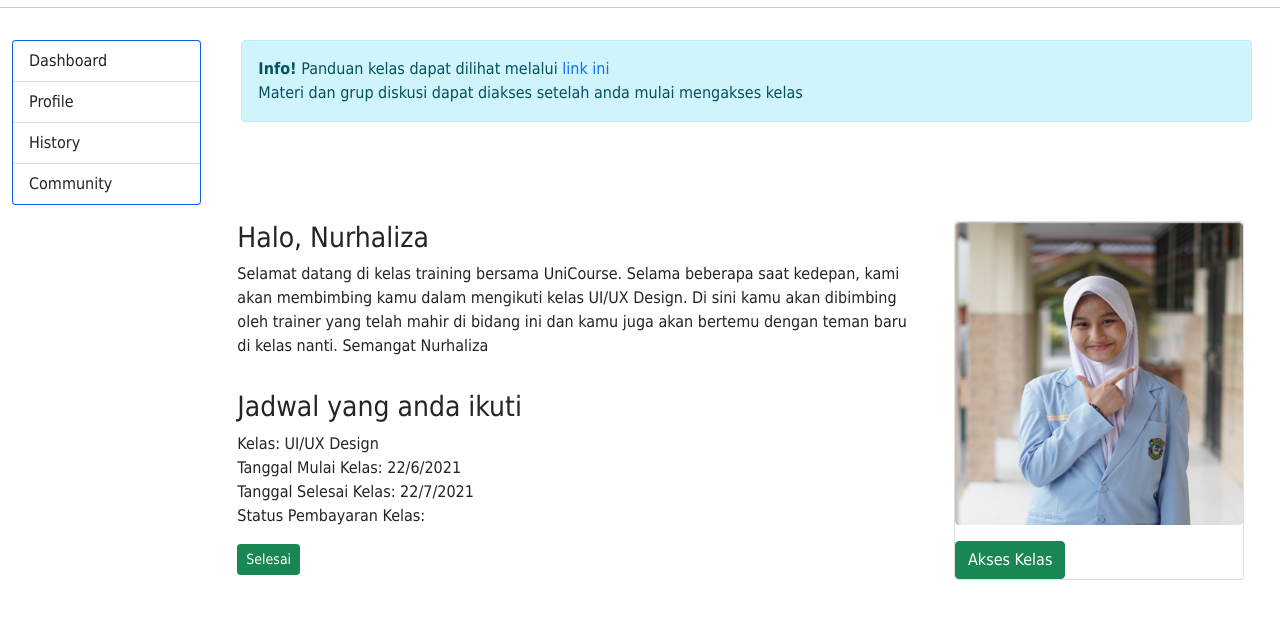
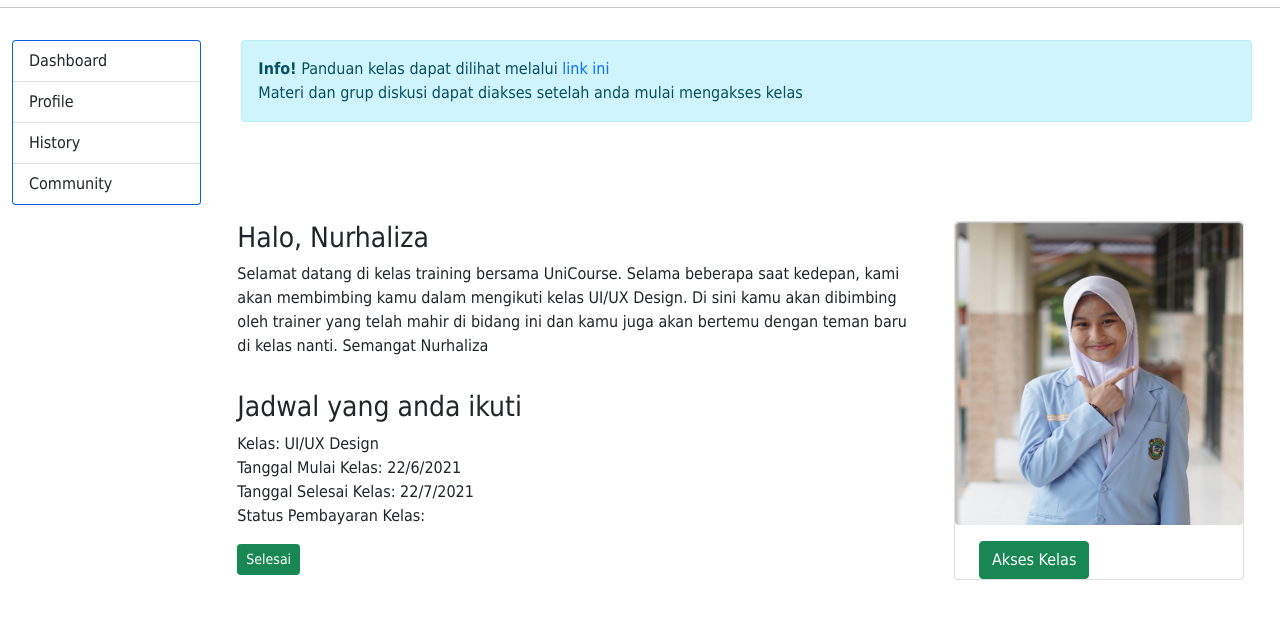
Before and after one commit to heycal9/UniCourse, a plain HTML site: page dashboard.html in a window 1280 px wide. Shown: the part 67-686 px from the top of the page. Drawn offline with nearby package versions, Linux system fonts and the light colour scheme.

Commit message:
Update dashboard.css

```diff
--- a/CSS/dashboard.css
+++ b/CSS/dashboard.css
@@ -1,3 +1,7 @@
 *{
     font-family: 'Tahoma', sans-serif !important;
 }
+
+.button1{
+    margin-left:3vh;
+}
```
